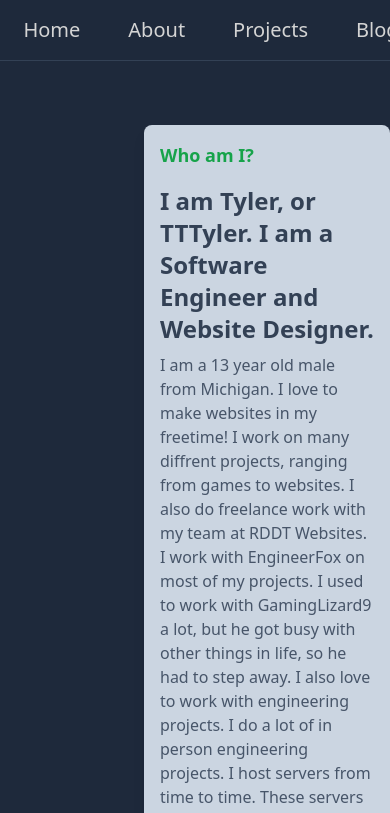
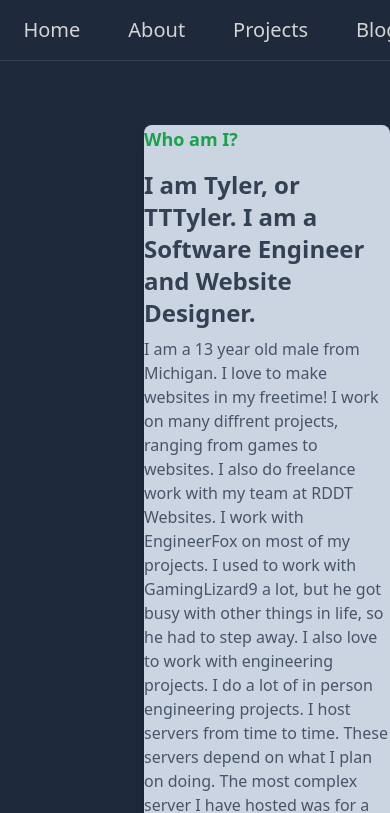
Before and after one commit to RDDT-Websites/RDDT-Website, a website: page about.html in a window 390 px wide. Shown: the top 813 px of the page. Drawn offline with nearby package versions, Linux system fonts and the light colour scheme.

Commit message:
Yet again… responsiveness!

```diff
--- a/about.html
+++ b/about.html
@@ -44,7 +44,7 @@
     </nav>
 
     <main class="pl-36 sm:p-0 pt-16 lg:pr-36">
-      <div class="rounded-lg shadow-lg bg-slate-300 p-4">
+      <div class="rounded-lg shadow-lg bg-slate-300 sm:p-0 lg:p-4">
         <div class="text-lg text-green-600 font-semibold pb-4">
             <span>Who am I?</span>
         </div>
```
